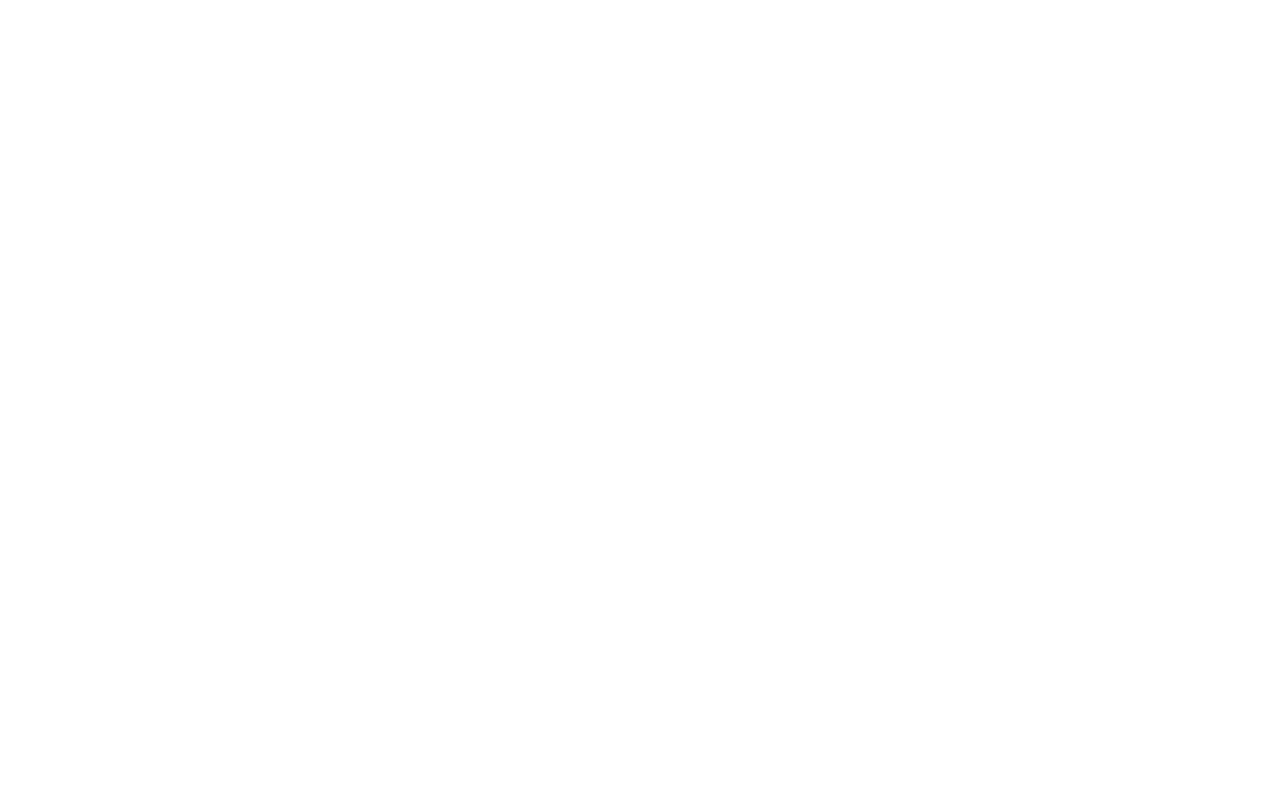
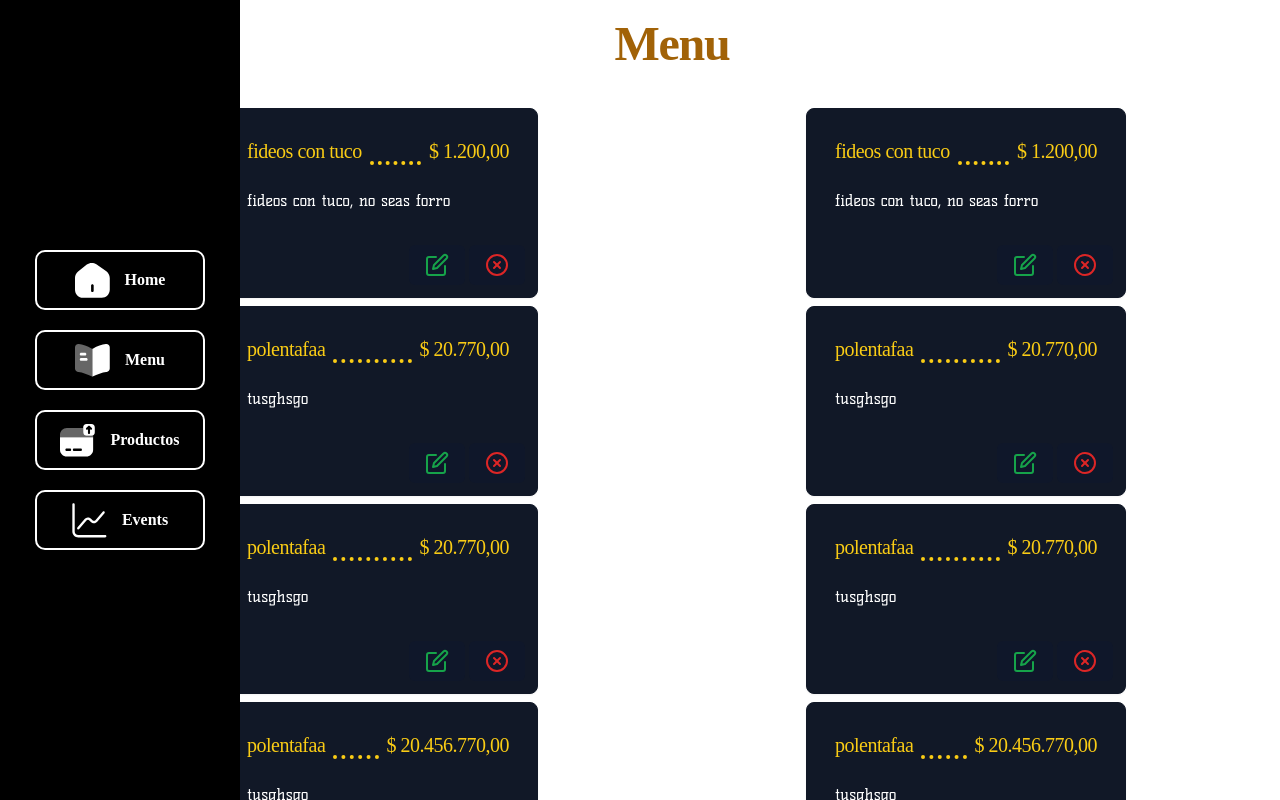
Before and after one commit to CristianVelarde98/bar-lo-de-eva, a Next.js app in the folder client/: page /dashboard/products in a window 1280 px wide. Before the commit this address had no page. Built offline with nearby package versions, Linux system fonts and the light colour scheme; data requests are answered from the project's data file; a web font is replaced by a local one.

Commit message:
feat: change page

```diff
--- a/client/pages/dashboard/products.tsx
+++ b/client/pages/dashboard/products.tsx
@@ -12,8 +12,14 @@
   if (isError) return <div>Error:</div>;
 
   return (
-    <section className='h-screen w-full bg-red-700 '>
-      <DashColumn column={data.column1} />
+    <section className='h-full w-full flex flex-col items-center overflow-y-auto p-5'>
+      <h1 className='scroll-m-20 text-4xl font-extrabold tracking-tight lg:text-5xl text-yellow-700 font-jejumyeongjo'>
+        Menu
+      </h1>
+      <section className='w-full flex flex-row justify-around py-10'>
+        <DashColumn dataset={data.column1} column='column1' />
+        <DashColumn dataset={data.column2} column='column2' />
+      </section>
     </section>
   );
 }
```
